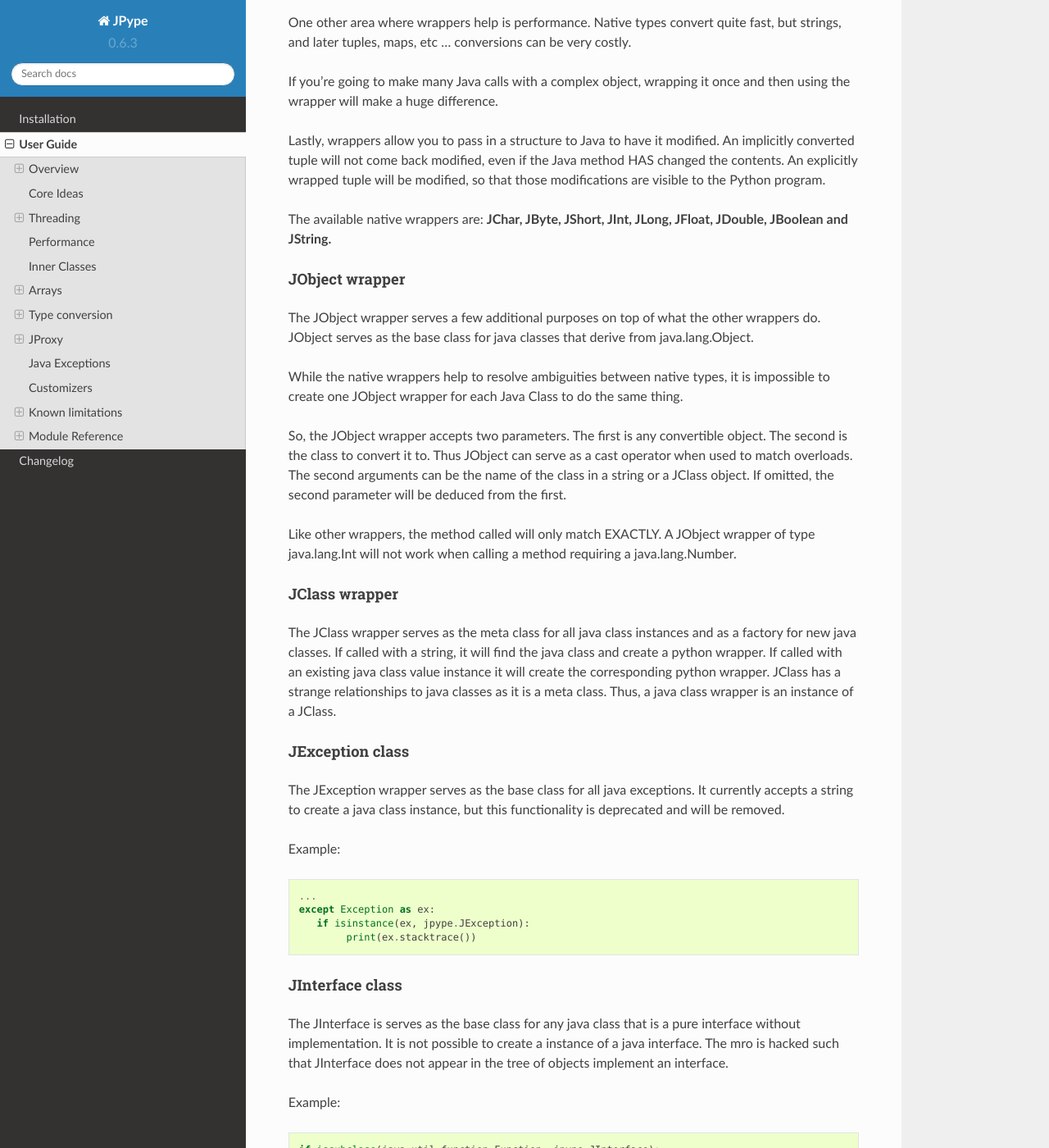
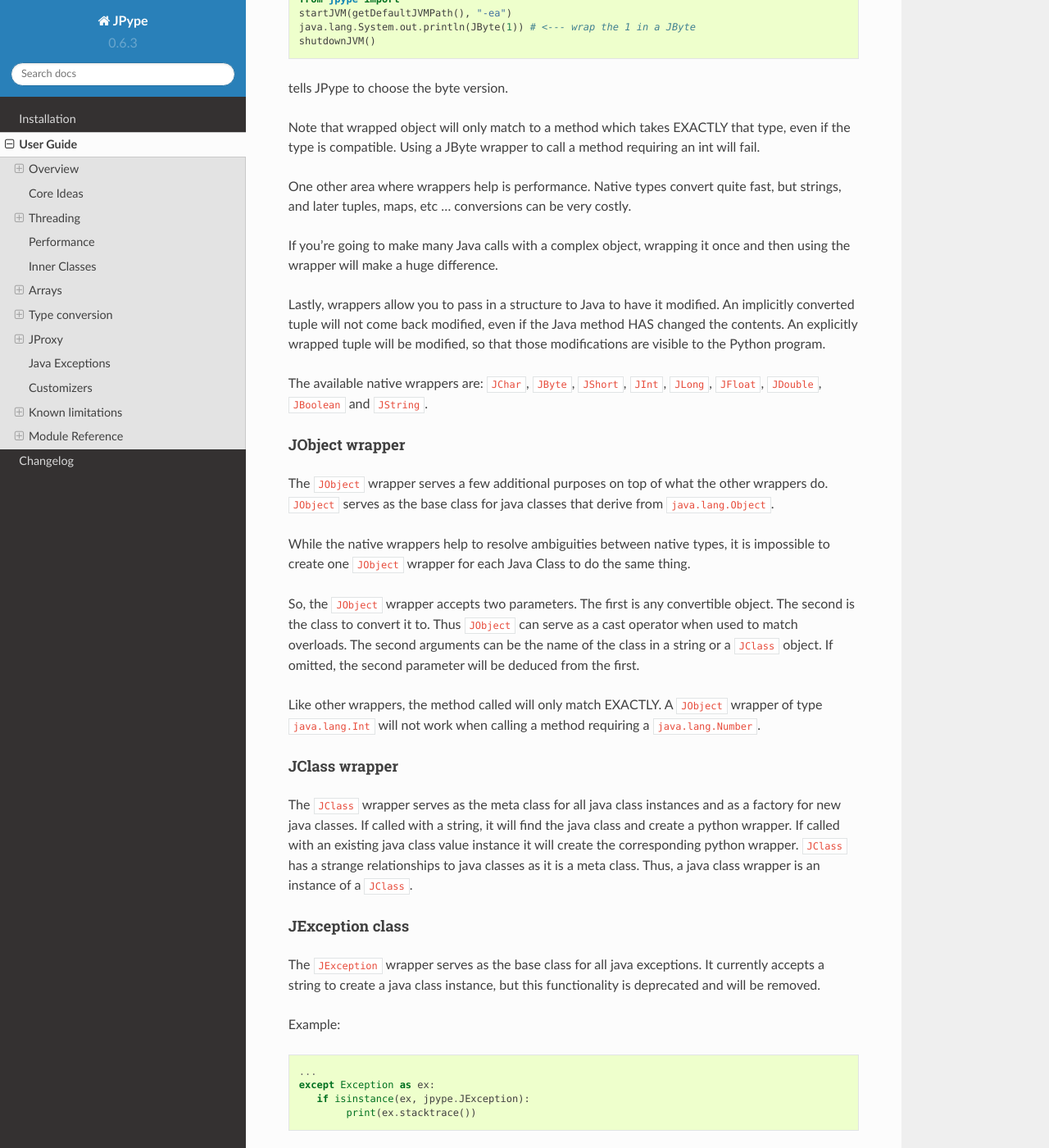
Before and after one commit to jpype-project/jpype, a Sphinx documentation site: the page built from doc/userguide.rst, in a window 1280 px wide and 1400 px high, scrolled down 16949 px. Shown: the whole window at 82% size. Built offline with Sphinx 7.4.7 and the Read the Docs theme 2.0.0, drawn with Linux system fonts in a browser that asks for light colours; the version number is read from the project's files by our own code; some of the changed text lies outside the part shown.

Commit message:
Another pass.

```diff
--- a/doc/userguide.rst
+++ b/doc/userguide.rst
@@ -49,8 +49,8 @@ Here is a sample program to demonstrate how to use JPype: ::
   java.lang.System.out.println("hello world")
   shutdownJVM()
 
-This is of course a simple **hello world** type of application. Yet it shows
-the 2 most important calls: **startJVM** and **shutdownJVM**.
+This is of course a simple ``hello world`` type of application. Yet it shows
+the 2 most important calls: ``startJVM`` and ``shutdownJVM``.
 
 The rest will be explained in more detail in the next sections.
 
@@ -72,15 +72,15 @@ Python Threads
 
 For the most part, Python threads based on OS level threads (i.e. posix
 threads) will work without problem. The only thing to remember is to call
-**jpype.attachThreadToJVM()** in the thread body to make the JVM usable from
+``jpype.attachThreadToJVM()`` in the thread body to make the JVM usable from
 that thread. For threads that you do not start yourself, you can call
-**isThreadAttachedToJVM()** to check.
+``isThreadAttachedToJVM()`` to check.
 
 Java Threads
 ~~~~~~~~~~~~
 
 At the moment, it is not possible to use threads created from Java, since
-there is no **callback** available.
+there is no ``callback`` available.
 
 Other Threads
 ~~~~~~~~~~~~~
@@ -95,18 +95,18 @@ Synchronization
 ~~~~~~~~~~~~~~~
 
 Java synchronization support can be split into 2 categories. The first is the
-**synchronized** keyword, both as prefix on a method and as a block inside a
+``synchronized`` keyword, both as prefix on a method and as a block inside a
 method. The second are the different methods available on the Object class
-(**notify, notifyAll, wait**).
+(``notify, notifyAll, wait``).
 
-To support the **synchronized** functionality, JPype defines a method called
-synchronized(O). O has to be a Java object or Java class, or a Java wrapper
-that corresponds to an object (JString and JObject). The return value is a
+To support the ``synchronized`` functionality, JPype defines a method called
+``synchronized(O)``. O has to be a Java object or Java class, or a Java wrapper
+that corresponds to an object (``JString`` and ``JObject``). The return value is a
 monitor object that will keep the synchronization on as long as the object is
 kept alive. The lock will be broken as soon as the monitor is GCd. So make
 sure to hang on to it as long as you need it.
 
-The other methods are available as-is on any _JavaObject.
+The other methods are available as-is on any ``_JavaObject``.
 
 For synchronization that does not have to be shared with Java code, I suggest
 using Python's support instead of Java's, as it'll be more natural and easier.
@@ -124,8 +124,8 @@ no getting around it. Down the road, it is possible that interfacing with CNI
 (GCC's java native interface) may be used. The only way to minimize the JNI
 cost is to move some code over to Java.
 
-Follow the regular Python philosophy : **Write it all in Python, then write
-only those parts that need it in C.** Except this time, it's write the parts
+Follow the regular Python philosophy : ``Write it all in Python, then write
+only those parts that need it in C.`` Except this time, it's write the parts
 that need it in Java.
 
 For the conversion costs, again, nothing much can be done. In cases where a
@@ -212,12 +212,12 @@ Type Matching
 JPype defines different levels of "match" between Python objects and Java
 types. These levels are:
 
-- **none**, There is no way to convert.
-- **explicit (E)**, JPype can convert the desired type, but only
+- ``none``, There is no way to convert.
+- ``explicit (E)``, JPype can convert the desired type, but only
   explicitly via the wrapper classes. This means the proper wrapper class
   will access this type as argument.
-- **implicit (I)**, JPype will convert as needed.
-- **exact> (X)**, Like implicit, but when deciding with method overload
+- ``implicit (I)``, JPype will convert as needed.
+- ``exact> (X)``, Like implicit, but when deciding with method overload
   to use, one where all the parameters match "exact" will take precedence
   over "implicit" matches.
 
@@ -292,27 +292,27 @@ Converting from Java to Python
 
 The rules here are much simpler.
 
-Java **byte, short and int** are converted to Python **int**.
+Java ``byte, short and int`` are converted to Python ``int``.
 
-Java **long** is converted to Python **long**.
+Java ``long`` is converted to Python ``long``.
 
-Java **float and double** are converted to Python **float**.
+Java ``float and double`` are converted to Python ``float``.
 
-Java **boolean** is converted to Python **int** of value 1 or 0.
+Java ``boolean`` is converted to Python ``int`` of value 1 or 0.
 
-Java **char** is converted to Python **unicode** of length 1.
+Java ``char`` is converted to Python ``unicode`` of length 1.
 
-Java **String** is converted to Python **unicode**.
+Java ``String`` is converted to Python ``unicode``.
 
-Java **arrays** are converted to **JArray**.
+Java ``arrays`` are converted to ``JArray``.
 
-Java **boxed** types are converted to extensions of python primitives on return.
+Java ``boxed`` types are converted to extensions of python primitives on return.
 
-All other Java objects are converted to **JavaObjects**.
+All other Java objects are converted to ``JavaObjects``.
 
-Java **Class** is converted to **JavaClass**.
+Java ``Class`` is converted to ``JavaClass``.
 
-Java array **Class** is converted to **JavaArrayClass**.
+Java array ``Class`` is converted to ``JavaArrayClass``.
 
 Boxed types
 ~~~~~~~~~~~
@@ -326,8 +326,8 @@ match with their corresponding java type.  The type conversion for this is
 somewhat looser than java.  While java provides automatic unboxing of a Integer
 to a double primitive, jpype can implicitly convert Integer to a Double boxed.
 
-To box a primitive into a specific type such as to place in on a java.util.List
-use JObject on the desired boxed type.  For example: ::
+To box a primitive into a specific type such as to place in on a ``java.util.List``
+use ``JObject`` on the desired boxed type.  For example: ::
 
     from jpype.types import *
     from jpype import java
@@ -340,15 +340,15 @@ use JObject on the desired boxed type.  For example: ::
 JProxy
 ------
 
-The JProxy allows Python code to "implement" any number of Java interfaces, so
+The ``JProxy`` allows Python code to "implement" any number of Java interfaces, so
 as to receive callbacks through them.
 
-Using JProxy is simple. The constructor takes 2 arguments. The first is one
+Using ``JProxy`` is simple. The constructor takes 2 arguments. The first is one
 or a sequence of string of JClass objects, defining the interfaces to be
-"implemented". The second must be a keyword argument, and be either **dict**
-or **inst**. If **dict** is specified, then the 2nd argument must be a
+"implemented". The second must be a keyword argument, and be either ``dict``
+or ``inst``. If ``dict`` is specified, then the 2nd argument must be a
 dictionary, with the keys the method names as defined in the interface(s),
-and the values callable objects. If **inst** an object instance must be
+and the values callable objects. If ``inst`` an object instance must be
 given, with methods defined for the methods declared in the interface(s).
 Either way, when Java calls the interface method, the corresponding Python
 callable is looked up and called.
@@ -406,10 +406,10 @@ Java Exceptions
 ---------------
 
 Error handling is an important part of any non-trivial program.
-All Java exceptions occurring within java code raise a jpype.JException which
+All Java exceptions occurring within java code raise a ``jpype.JException`` which
 derives from python Exception.  These can be caught either using a specific
-java exception or generically as a jpype.JException or java.lang.Throwable.
-You can then use the stacktrace(), str(), and args to access extended information.
+java exception or generically as a ``jpype.JException`` or ``java.lang.Throwable``.
+You can then use the ``stacktrace()``, ``str()``, and args to access extended information.
 
 Here is an example: ::
 
@@ -492,7 +492,7 @@ it should probabily be a private class so that it does not get used accidentally
 The customizer code will steal from the prototype class rather than acting as a
 base class, thus ensuring that the methods will appear on the most derived
 python class and are not hidden by the java implementations.  The customizer will
-copy methods, callable objects, __new__, class member strings, and properties.
+copy methods, callable objects, ``__new__``, class member strings, and properties.
 
 
 Known limitations
@@ -505,9 +505,9 @@ from external sources.
 Unloading the JVM
 ~~~~~~~~~~~~~~~~~
 
-The JNI API defines a method called destroyJVM(). However, this method does
+The JNI API defines a method called ``destroyJVM()``. However, this method does
 not work. That is, Sun's JVMs do not allow unloading. For this reason, after
-calling shutdownJVM(), if you attempt calling startJVM() again you will get
+calling ``shutdownJVM()``, if you attempt calling ``startJVM()`` again you will get
 a non-specific exception. There is nothing wrong (that I can see) in JPype.
 So if Sun gets around to supporting its own properly, or if you use JPype
 with a non-SUN JVM that does (I believe IBM's JVMs support JNI invocation, but
@@ -534,7 +534,14 @@ For some reason, this class verifies that the driver class as loaded in the
 "current" classloader is the same as previously registered. Since there is no
 "current" classloader, it defaults to the internal classloader, which
 typically does not find the driver. To remedy, simply instantiate the driver
-yourself and call its connect(...) method.
+yourself and call its ``connect(...)`` method.
+
+Unsupported Python versions
+~~~~~~~~~~~~~~~~~~~~~~~~~~~
+
+PyPy 2.7 has issues with the Python meta class programming.  PyPy 3 appears
+to work, but does not have very aggressive memory deallocation.  Thus PyPy
+3 fails the leak test.
 
 
 Unsupported Java virtual machines
@@ -546,10 +553,10 @@ JPype.
 Module Reference
 ----------------
 
-jpype.imports module
+``jpype.imports`` module
 ~~~~~~~~~~~~~~~~~~~~~~~~~~~
 
-The jpype.imports module provides a runtime safe method to import a
+The ``jpype.imports`` module provides a runtime safe method to import a
 java class into the project scope.  Imports of java classes can only
 occur after the JVM is started.
 
@@ -565,17 +572,17 @@ Example: ::
      from java.util import HashMap, TreeMap
 
 Inner classes are loaded into the class scope.
-If the class cannot be located when importing an ImportError is raised.
+If the class cannot be located when importing an ``ImportError`` is raised.
 
 
-jpype.types module
+``jpype.types`` module
 ~~~~~~~~~~~~~~~~~~~~~~~~~~~
 
-The jpype.types module contains all of the required type wrappers for using
-jpype.  It can be used to simplify coding without pulling in unnecessary
-symbols.  Currently this contains: **JArray, JBoolean, JByte, JChar,
-JClass, JDouble, JException, JFloat, JInt, JInterface, JLong,
-JObject, JShort, and JString**.
+The ``jpype.types`` module contains all of the required type wrappers for using
+JPype.  It can be used to simplify coding without pulling in unnecessary
+symbols.  Currently this contains: ``JArray``, ``JBoolean``, ``JByte``, ``JChar``,
+``JClass``, ``JDouble``, ``JException``, ``JFloat``, ``JInt``, ``JInterface``, ``JLong``,
+``JObject``, ``JShort``, and ``JString``.
 
 Example: ::
 
@@ -583,12 +590,12 @@ Example: ::
      from jpype.types import *
 
 
-jpype.reflect module
+``jpype.reflect`` module
 ~~~~~~~~~~~~~~~~~~~~~~~~~~~
 
 This module is deprecated and will be removed.  The functionality for
 getting reflection on java classes is currently supported with the
-class_ field in java classes and objects.
+``class_`` field in java classes and objects.
 
 Example: ::
 
@@ -599,7 +606,7 @@ Example: ::
 addClassPath method
 ~~~~~~~~~~~~~~~~~~~~~~~~~~~
 
-This method manually adds a java class path into the getClassPath
+This method manually adds a java class path into the ``getClassPath``
 method results.
 
 
@@ -609,7 +616,7 @@ getClassPath method
 This method gets the class path for java with the correct platform dependent
 seperator.  This can be used to define the class path when starting the
 JVM. The class path can be altered either by using os.environ or by using
-jpype.addClassPath().  This is useful when building platform independent
+``jpype.addClassPath()``.  This is useful when building platform independent
 python modules.  Some platforms such as cygwin have a mismatch between
 the java seperator and the python file seperator.
 
@@ -637,7 +644,7 @@ This method tries to automatically obtain the path to a Java runtime
 installation. This path is needed as argument for startJVM method and should
 be used in favour of hardcoded paths to make your scripts more portable.
 There are several methods under the hood to search for a JVM. If none
-of them succeeds, the method will raise a JVMNotFoundException.
+of them succeeds, the method will raise a ``JVMNotFoundException``.
 
 Arguments
 :::::::::
@@ -647,30 +654,30 @@ None
 Return value
 ::::::::::::
 
-valid path to a Java virtual machine library (jvm.dll, jvm.so, jvm.dylib)
+valid path to a Java virtual machine library (``jvm.dll``, ``jvm.so``, ``jvm.dylib``)
 
 Exceptions
 ::::::::::
-JVMNotSupportedException, if none of the provided methods returned a valid JVM path.
+``JVMNotSupportedException``, if none of the provided methods returned a valid JVM path.
 
 
 startJVM method
 ~~~~~~~~~~~~~~~~~
 
 This method MUST be called before any other JPype features can be used. It
-will initialize the specified JVM.  Use isJVMStarted() to verify if it is
+will initialize the specified JVM.  Use ``isJVMStarted()`` to verify if it is
 necessary to start in multiple places.
 
 Arguments
 :::::::::
 
--   vmPath - Must be the path to the jvm.dll (or jvm.so, depending on
+-   vmPath - Must be the path to the ``jvm.dll`` (or ``jvm.so``, depending on
     platform)
 -   misc arguments - All arguments after the first are optional, and are
     given as it to the JVM. Pretty much any command-line argument you can
     give the JVM can be passed here. A caveat, multi-part arguments (like
-    -classpath) do not seem to work, and must e passed in as a -D option.
-    Option **-classpath a;b;c** becomes **-Djava.class.path=a;b;c**
+    ``-classpath``) do not seem to work, and must e passed in as a ``-D`` option.
+    Option ``-classpath a;b;c`` becomes ``-Djava.class.path=a;b;c``
 
 
 Return value
@@ -682,14 +689,14 @@ None
 Exceptions
 ::::::::::
 
-If the JVM is already started a OSError is raised.
+If the JVM is already started a ``OSError`` is raised.
 
 
 shutdownJVM method
 ~~~~~~~~~~~~~~~~~~
 
 For the most part, this method does not have to be called. It will be
-automatically executed when the jpype module is unloaded at Python's exit.
+automatically executed when the ``jpype`` module is unloaded at Python's exit.
 
 
 Arguments
@@ -713,8 +720,8 @@ On failure, a RuntimeException is raised.
 attachThreadToJVM method
 ~~~~~~~~~~~~~~~~~~~~~~~~
 
-attachThreadToJVM is called when a new thread is created in python and
-must be attached to the JVM.  Currently, this method is deprecated as jpype
+``attachThreadToJVM`` is called when a new thread is created in python and
+must be attached to the JVM.  Currently, this method is deprecated as JPype
 automatically attached threads when they are encounted.  Automatic
 attachment is a requirement as often third party programs such as sypder
 create threads and attempt to call java method which would result in
@@ -751,7 +758,7 @@ None
 Return value
 ::::::::::::
 
-True if the thread is attached.
+``True`` if the thread is attached.
 
 
 detachThreadFromJVM method
@@ -778,7 +785,7 @@ None
 Exceptions
 ::::::::::
 
-On failure, a RuntimeException is raised.
+On failure, a ``RuntimeException`` is raised.
 
 
 synchronized method
@@ -786,7 +793,7 @@ synchronized method
 
 synchronized can be used to create a threads safe lock on a java
 object for a limited period of time.  It is used with the python
-"with" statement to create a block that locks an object.
+``with`` statement to create a block that locks an object.
 
 Example: ::
   from jpype import synchronized
@@ -802,7 +809,7 @@ Example: ::
 Arguments
 :::::::::
 
-A java object to lock on.
+A Java object to lock on.
 
 
 Return value
@@ -814,7 +821,7 @@ A monitor object which will release the object at the end of the scope.
 Exceptions
 ::::::::::
 
-On failure, a TypeError is raised if the object is a null pointer, a primitive,
+On failure, a ``TypeError`` is raised if the object is a null pointer, a primitive,
 or is not a python object.
 
 
@@ -822,10 +829,10 @@ JPackage class
 ~~~~~~~~~~~~~~
 
 This class allows structured access to Java packages and classes.
-This functionality has been replaced by jpype.imports, but is still
+This functionality has been replaced by ``jpype.imports``, but is still
 provided to support older code.
 
-Only the root of the package tree need be declared with the JPackage
+Only the root of the package tree need be declared with the ``JPackage``
 constructor. Sub-packages will be created on demand.
 
 For example, to import the w3c DOM package: ::
@@ -860,7 +867,7 @@ different parameters and no confusion takes place.
 When JPype is unable to decide with overload of a method to call, the user
 must resolve the ambiguity. That's where the wrapper classes come in.
 
-Take for example the java.io.PrintStream class. This class has a variant of
+Take for example the ``java.io.PrintStream`` class. This class has a variant of
 the print and println methods!
 
 So for the following code: ::
@@ -870,7 +877,7 @@ So for the following code: ::
   java.lang.System.out.println(1)
   shutdownJVM()
 
-JPype will automatically choose the println(int) method, because the Python
+JPype will automatically choose the ``println(int)`` method, because the Python
 int matches exactly with the Java int, while all the other integral types
 are only "implicit" matches. However, if that is not the version you
 wanted to call ...
@@ -900,48 +907,48 @@ An implicitly converted tuple will not come back modified, even if the Java
 method HAS changed the contents. An explicitly wrapped tuple will be
 modified, so that those modifications are visible to the Python program.
 
-The available native wrappers are: **JChar, JByte, JShort, JInt,
-JLong, JFloat, JDouble, JBoolean and JString.**
+The available native wrappers are: ``JChar``, ``JByte``, ``JShort``, ``JInt``,
+``JLong``, ``JFloat``, ``JDouble``, ``JBoolean`` and ``JString``.
 
 
 JObject wrapper
 :::::::::::::::
 
-The JObject wrapper serves a few additional purposes on top of what the other
-wrappers do.  JObject serves as the base class for java classes that derive
-from java.lang.Object.
+The ``JObject`` wrapper serves a few additional purposes on top of what the other
+wrappers do.  ``JObject`` serves as the base class for java classes that derive
+from ``java.lang.Object``.
 
 While the native wrappers help to resolve ambiguities between native types,
-it is impossible to create one JObject wrapper for each Java Class to do the
+it is impossible to create one ``JObject`` wrapper for each Java Class to do the
 same thing.
 
-So, the JObject wrapper accepts two parameters. The first is any convertible
-object. The second is the class to convert it to.  Thus JObject can serve as
+So, the ``JObject`` wrapper accepts two parameters. The first is any convertible
+object. The second is the class to convert it to.  Thus ``JObject`` can serve as
 a cast operator when used to match overloads.  The second arguments can be the
-name of the class in a string or a JClass object. If omitted, the second parameter
+name of the class in a string or a ``JClass`` object. If omitted, the second parameter
 will be deduced from the first.
 
-Like other wrappers, the method called will only match EXACTLY. A JObject
-wrapper of type java.lang.Int will not work when calling a method requiring a
-java.lang.Number.
+Like other wrappers, the method called will only match EXACTLY. A ``JObject``
+wrapper of type ``java.lang.Int`` will not work when calling a method requiring a
+``java.lang.Number``.
 
 
 
 JClass wrapper
 ::::::::::::::
 
-The JClass wrapper serves as the meta class for all java class instances and
+The ``JClass`` wrapper serves as the meta class for all java class instances and
 as a factory for new java classes.  If called with a string, it will find the
 java class and create a python wrapper.  If called with an existing java class value
-instance it will create the corresponding python wrapper.  JClass has a
+instance it will create the corresponding python wrapper.  ``JClass`` has a
 strange relationships to java classes as it is a meta class.  Thus, a java
-class wrapper is an instance of a JClass.
+class wrapper is an instance of a ``JClass``.
 
 
 JException class
 ::::::::::::::::::
 
-The JException wrapper serves as the base class for all java exceptions.
+The ``JException`` wrapper serves as the base class for all java exceptions.
 It currently accepts a string to create a java class instance, but this
 functionality is deprecated and will be removed.
 
@@ -956,9 +963,9 @@ Example: ::
 JInterface class
 ::::::::::::::::::
 
-The JInterface is serves as the base class for any java class that is a pure
+The ``JInterface`` is serves as the base class for any java class that is a pure
 interface without implementation.  It is not possible to create a instance of
-a java interface.  The mro is hacked such that JInterface does not appear
+a java interface.  The mro is hacked such that ``JInterface`` does not appear
 in the tree of objects implement an interface.
 
 Example: ::
@@ -970,10 +977,10 @@ Example: ::
 JArray class
 ::::::::::::
 
-The JArray class is the base class used as a factory for all java arrays.
+The ``JArray`` class is the base class used as a factory for all java arrays.
 See the section of java arrays for useage.
 
-One can test if an object is a java arrays using isinstance: ::
+One can test if an object is a java arrays using ``isinstance``: ::
 
       if isinstance(obj, jpype.JArray):
            print("object is a java array")
```
Also changed, not shown: other parts of doc/userguide.rst (+15 -15 lines), doc/develguide.rst (+8 -8 lines).
